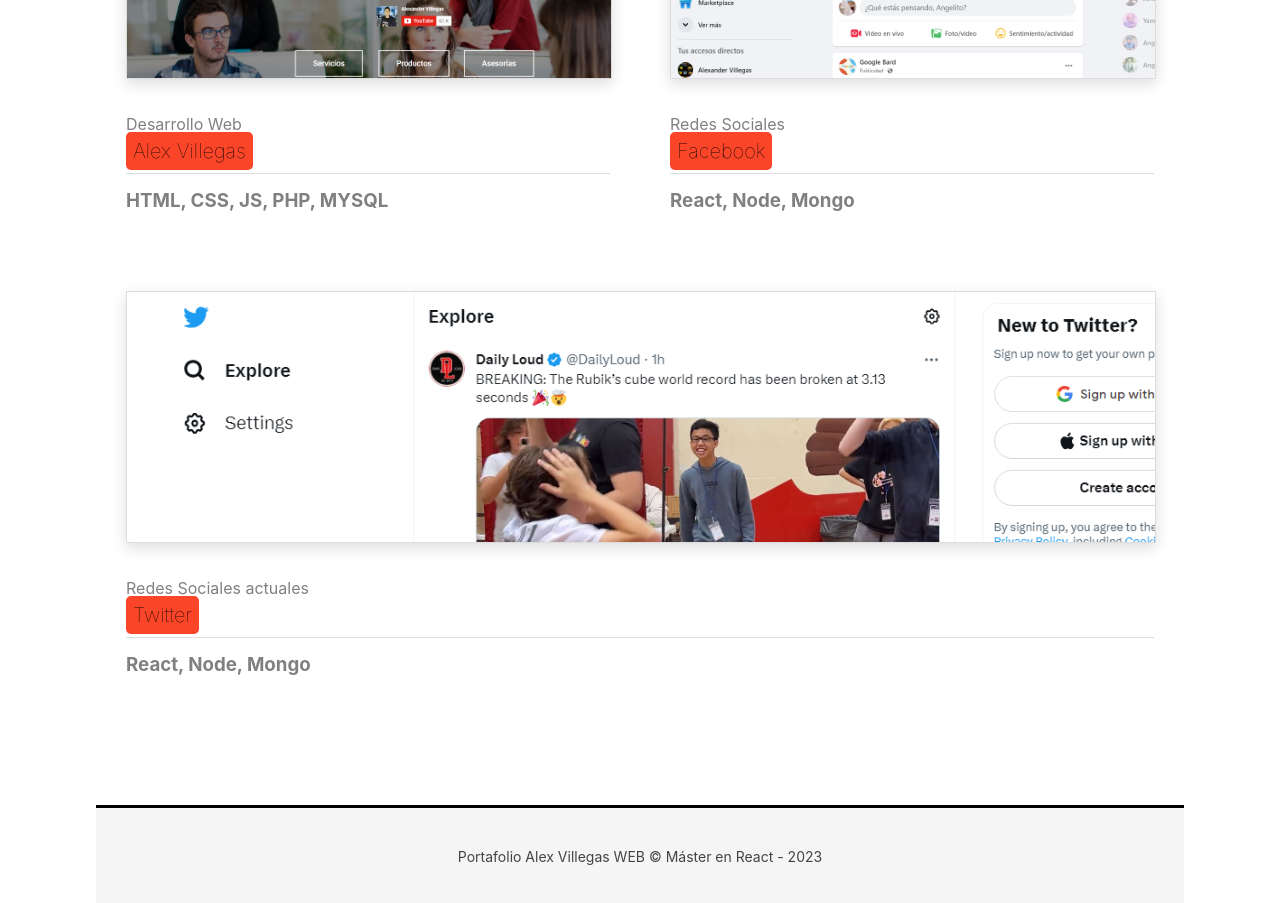
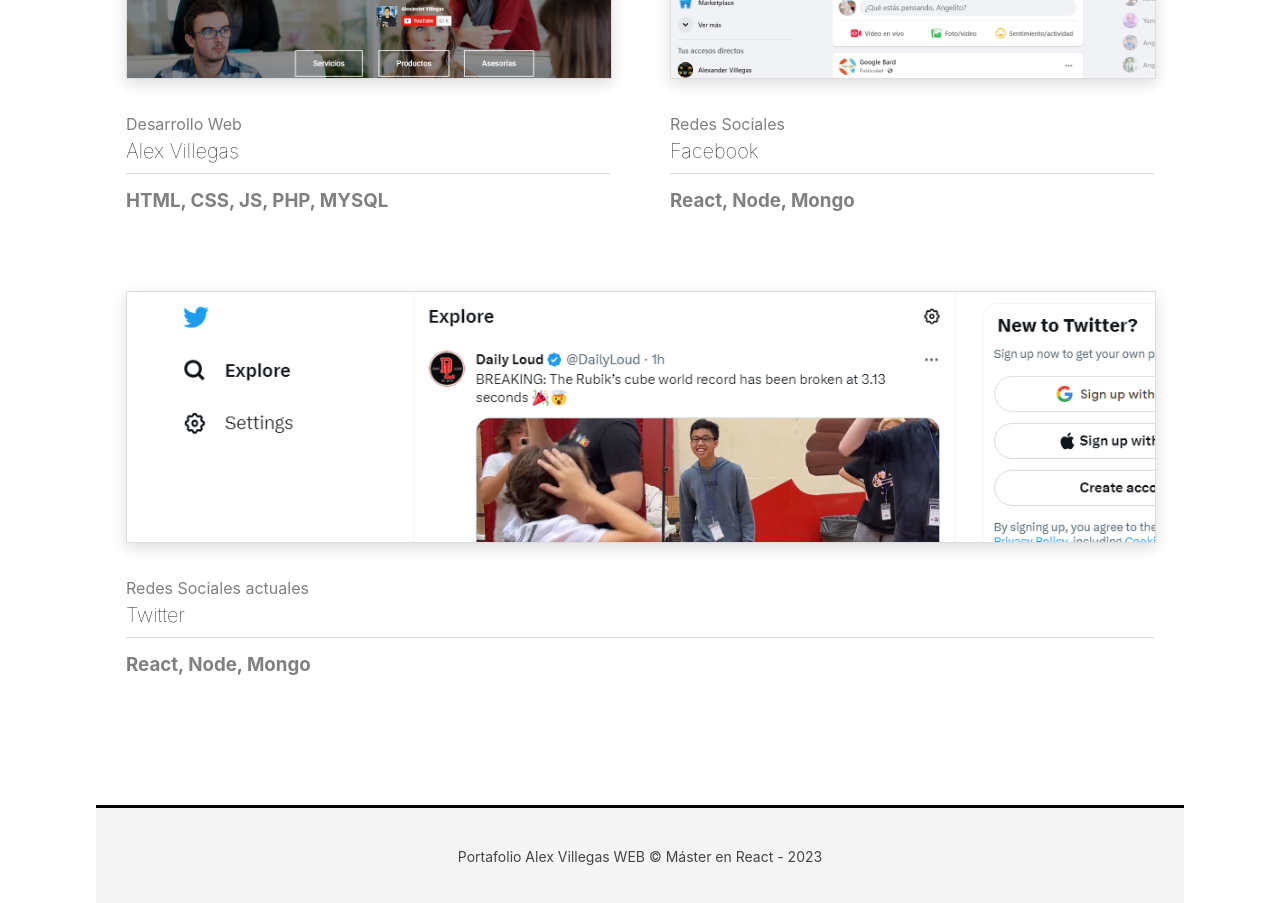
Before and after one commit to VillegasCode/08-proyecto2, a React (Create React App) app: page /inicio in a window 1280 px wide. Shown: the part 1400-2303 px from the top of the page. Built offline with nearby package versions, Linux system fonts and the light colour scheme.

Commit message:
home title a and a:hover modified

```diff
--- a/src/index.css
+++ b/src/index.css
@@ -115,7 +115,7 @@
   font-weight: lighter;
 }
 
-.home a {
+.home .title a {
   padding: 7px;
   border-radius: 5px;
   color: white;
@@ -124,7 +124,7 @@
   transition: all 300ms;
 }
 
-.home a:hover, input[type="submit"]:hover,
+.home .title a:hover, input[type="submit"]:hover,
 button:hover{
   background-color: rgb(26, 137, 26);
 }
```
